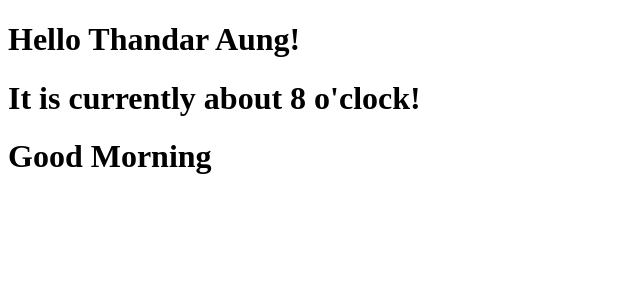
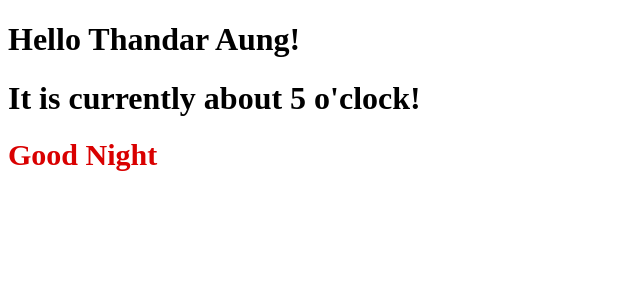
Before and after one commit to ThandarAungUCSM/react-tutorial, a React (Create React App) app: page / in a window 1280 px wide. Shown: the top 300 px of the page, without its empty margins (0-640 px from the left). Built offline with nearby package versions, Linux system fonts and the light colour scheme.

Commit message:
Inline Styles with the Style Property

```diff
--- a/src/index.js
+++ b/src/index.js
@@ -6,16 +6,24 @@ function App() {
     const firstName = "Thandar"
     const secondName = "Aung"
 
-    const date = new Date()
+    const date = new Date(2018, 6, 31, 17)
     const hours = date.getHours()
     let timeofDay
+    const styles = {
+        // color: "#FF8C00",
+        // background: '#FF2D00',
+        fontSize: 30
+    }
 
     if (hours < 12) {
         timeofDay = "Morning"
+        styles.color = "#04756F"
     } else if (hours >= 12 && hours <17) {
         timeofDay = "afternoon"
+        styles.color = "#2E0927"
     } else {
         timeofDay = "Night"
+        styles.color = "#D90000"
     }
 
     return (
@@ -24,7 +32,7 @@ function App() {
             <h1>Hello { `${firstName} ${secondName}`}!</h1>
 
             <h1>It is currently about { hours % 12} o'clock! </h1>
-            <h1>Good { timeofDay }</h1>
+            <h1 style={styles}>Good { timeofDay }</h1>
         </div>
     )
 }
```
